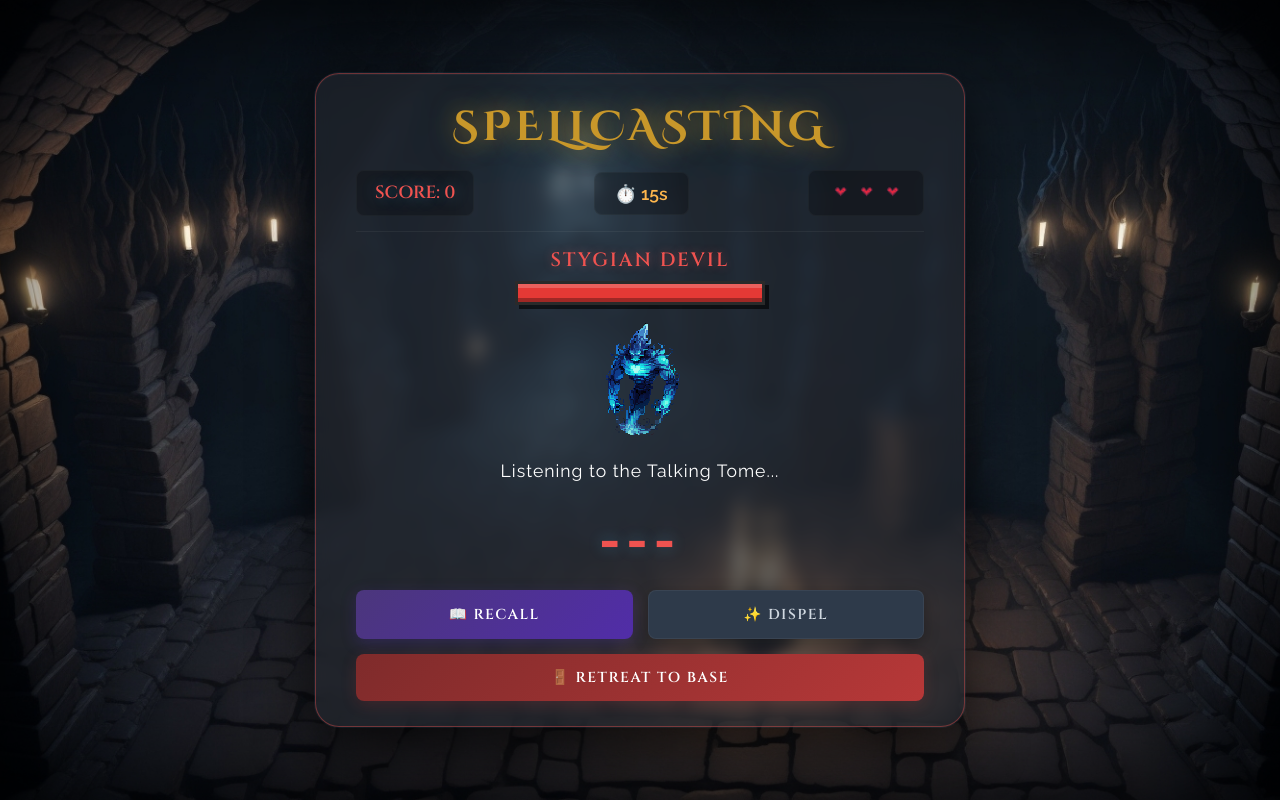
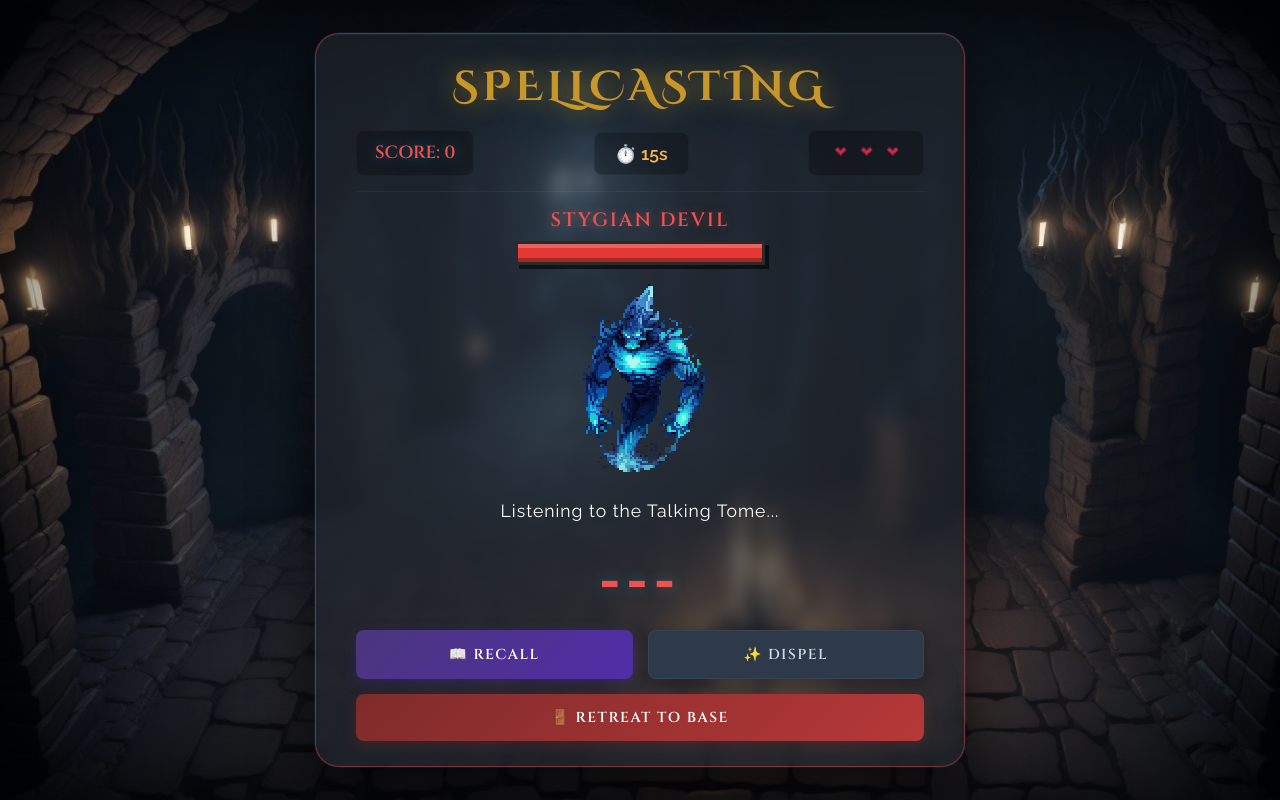
Before and after one commit to Givthr/spellcasting, a Django app: template bee/templates/bee/game.html in a window 1280 px wide. Run offline with Django 5.2, Linux system fonts and the light colour scheme; the template is opened without the code that fills it, so the values that code supplies are empty.

Commit message:
Update game.html

```diff
--- a/bee/templates/bee/game.html
+++ b/bee/templates/bee/game.html
@@ -119,7 +119,7 @@
             justify-content: center;
         }
         .enemy-sprite {
-            height: 120px;
+            height: 200px;
             width: auto;
             margin-bottom: 5px;
             image-rendering: pixelated;
```
